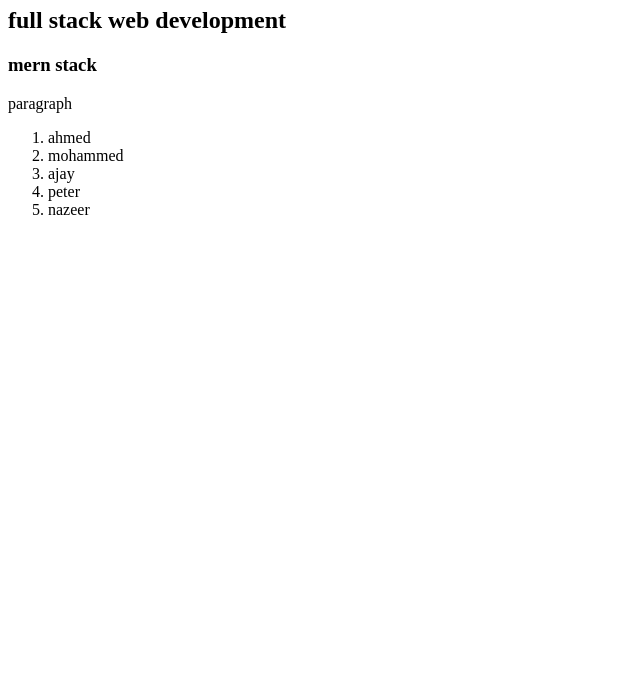
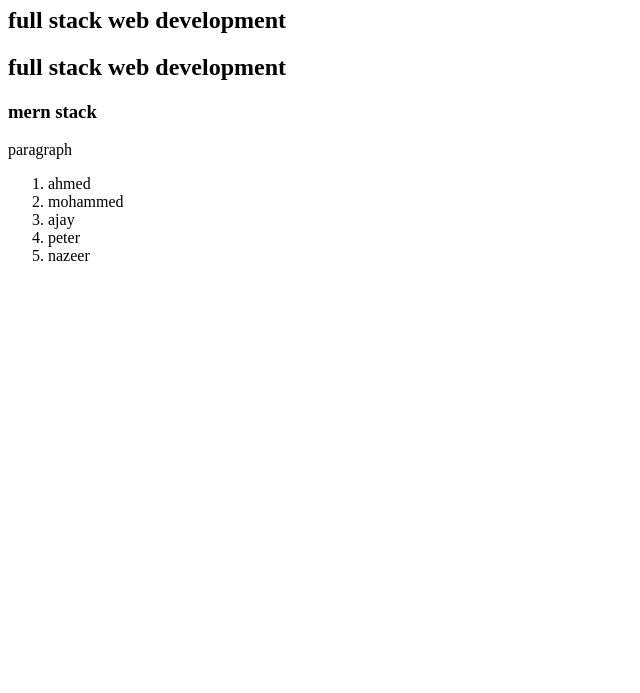
Before and after one commit to mohammedabdulkareem02/gitbash, a plain HTML site: page index.html in a window 1280 px wide. Shown: the part 107-800 px from the top of the page, without its empty margins (0-640 px from the left). Drawn offline with Linux system fonts and the light colour scheme.

Commit message:
updating

```diff
--- a/index.html
+++ b/index.html
@@ -1,19 +1,25 @@
 <!DOCTYPE html>
 <html lang="en">
+
 <head>
   <meta charset="UTF-8">
   <meta name="viewport" content="width=device-width, initial-scale=1.0">
   <title>Document</title>
 </head>
+
 <body>
   <p>hello world</p>
   <h1>ASDC</h1>
   <h2>full stack web development</h2>
+  <h2>full stack web development</h2>
+
   <h3>mern stack</h3>
   <p>paragraph</p>
   <a href="https//:www.google.com"></a>
-    <ol><li>ahmed
-    </li><li>mohammed</li>
+  <ol>
+    <li>ahmed
+    </li>
+    <li>mohammed</li>
     <li>ajay</li>
     <li>peter</li>
     <li>nazeer</li>
@@ -22,4 +28,5 @@
 
 
 </body>
+
 </html>
```
Lines whose indentation alone changed are shown as unchanged.
